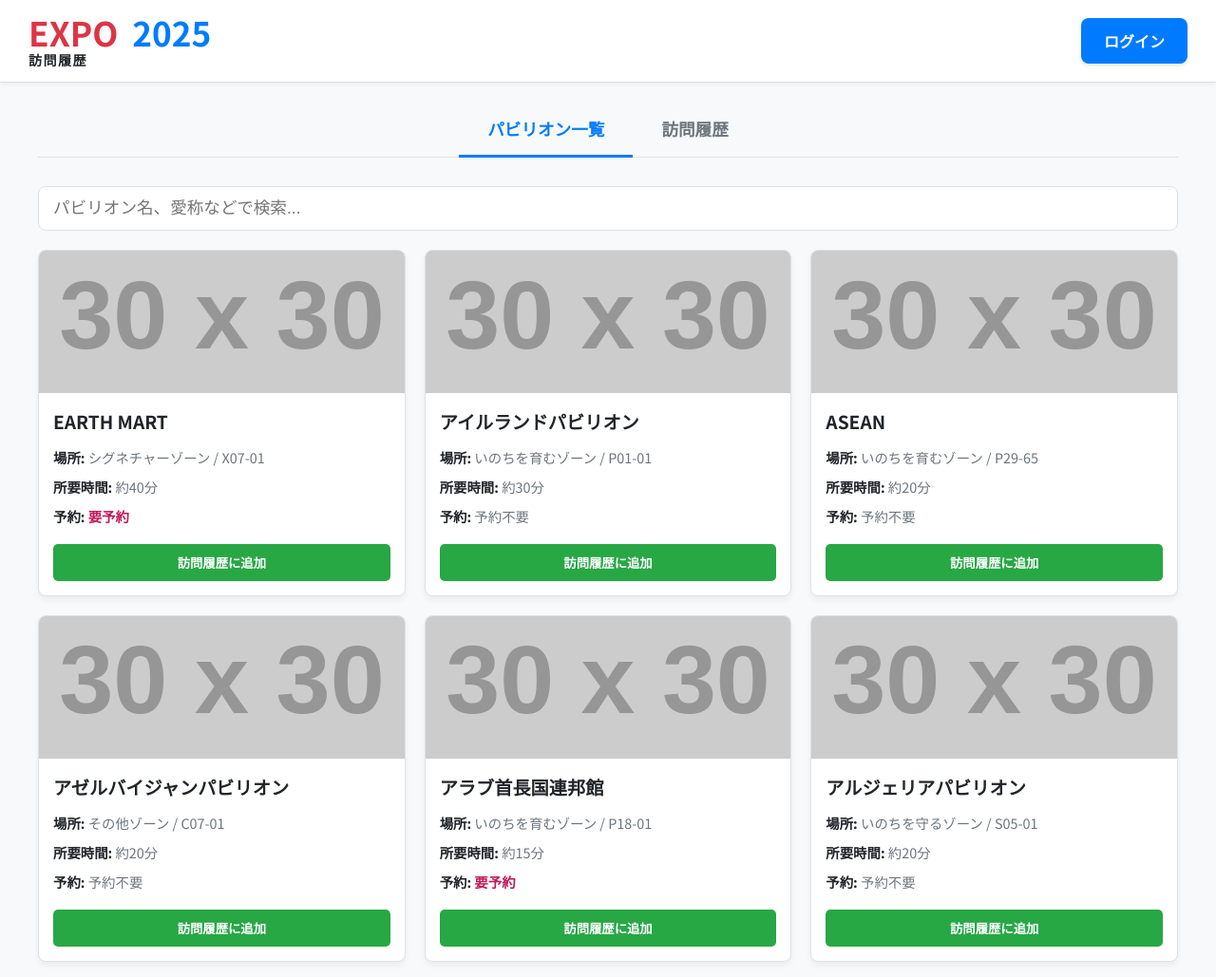
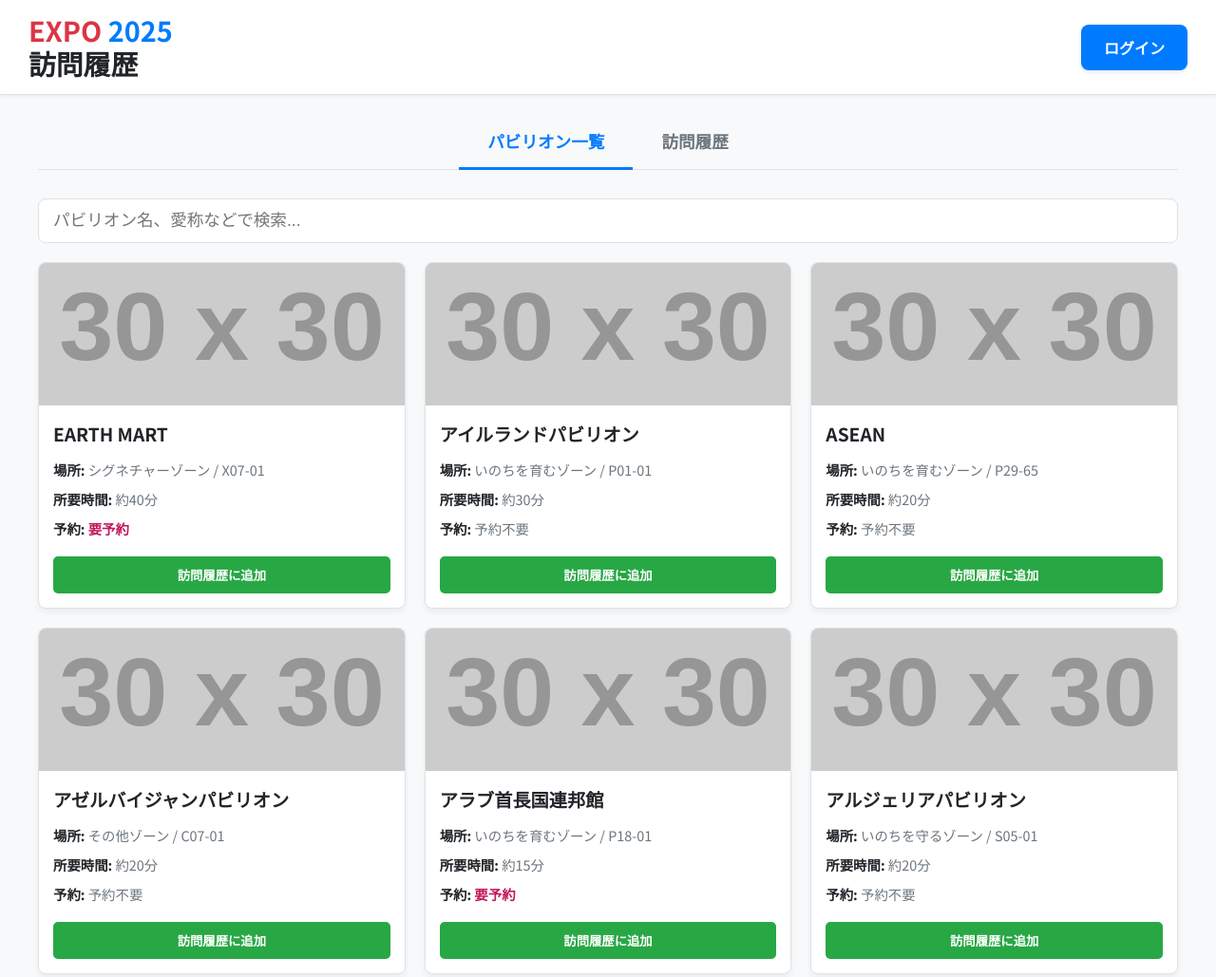
Before and after one commit to concon-bit/expo-visit-history, a plain HTML site: page index.html in a window 1280 px wide. Shown: the top 1029 px of the page at 95% size. Drawn offline with Linux system fonts and the light colour scheme; no server answers; placeholder pictures from the web are drawn by us; a web font is replaced by a local one.

Commit message:
Update style.css

```diff
--- a/style.css
+++ b/style.css
@@ -41,37 +41,34 @@ header {
     gap: 15px; /* 要素間の隙間 */
 }
 
-/* style.css */
+/* style.css の header h1 とその下のタイトル関連スタイルを置き換え */
+
 header h1 {
-    /* フォントを本文と同じ読みやすいものに変更 */
     font-family: var(--font-family);
-    font-size: 2.2em; /* 全体のサイズを少し調整 */
-    line-height: 1.1; /* 2行にした際の行間を調整 */
+    font-size: 1.8em; /* 2行になっても収まるようにサイズを調整 */
+    line-height: 1.2; /* 2行の行間を調整 */
     margin: 0;
-    /* text-align: left; /* 左寄せに */
 }
 
 /* タイトルの「EXPO」部分のスタイル */
 .title-expo {
-    color: var(--danger-color); /* 変数で定義した赤色 */
-    font-weight: 700; /* 太字 */
+    color: var(--danger-color);
+    font-weight: 700;
 }
 
 /* タイトルの「2025」部分のスタイル */
 .title-2025 {
-    color: var(--primary-color); /* 変数で定義した青色 */
-    font-weight: 700; /* 太字 */
-    margin-left: 0.2em; /* EXPOとの間に少し隙間を空ける */
+    color: var(--primary-color);
+    font-weight: 700;
+    /* margin-left を削除してスペースを詰めます */
 }
 
 /* サブタイトル「訪問履歴」のスタイル */
 .title-subtitle {
-    display: block; /* 2行目にするためにブロック要素に変更 */
-    font-size: 0.4em; /* 親要素に対して40%のサイズ */
-    font-weight: 700; /* 太字 */
-    color: var(--text-color); /* 通常のテキスト色（黒） */
-    letter-spacing: 0.1em; /* 文字間を少し広げる */
-    margin-top: 2px;
+    display: block;
+    font-weight: 700;
+    color: var(--text-color);
+    /* font-size と letter-spacing を削除して親と同じスタイルにします */
 }
 
 /* --- (他のスタイルは変更ありません) --- */
```
